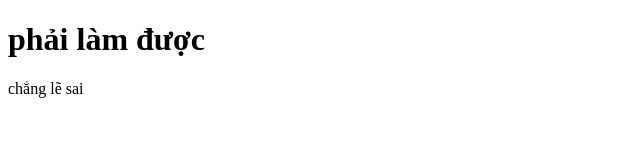
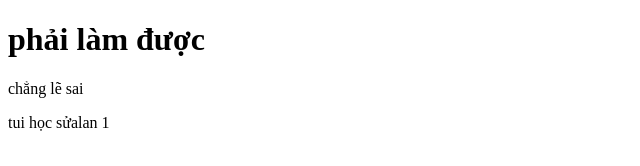
Before and after one commit to hoangthien86071/lamkhothe, a plain HTML site: page index.html in a window 1280 px wide. Shown: the whole page, without its empty margins (0-640 px from the left). Drawn offline with Linux system fonts and the light colour scheme.

Commit message:
sửa lần 1

```diff
--- a/index.html
+++ b/index.html
@@ -8,5 +8,6 @@
   <body>
     <h1>phải làm được</h1>
     <p>chẳng lẽ sai</p>
+    <p>tui học sửalan 1</p>
   </body>
 </html>
```
